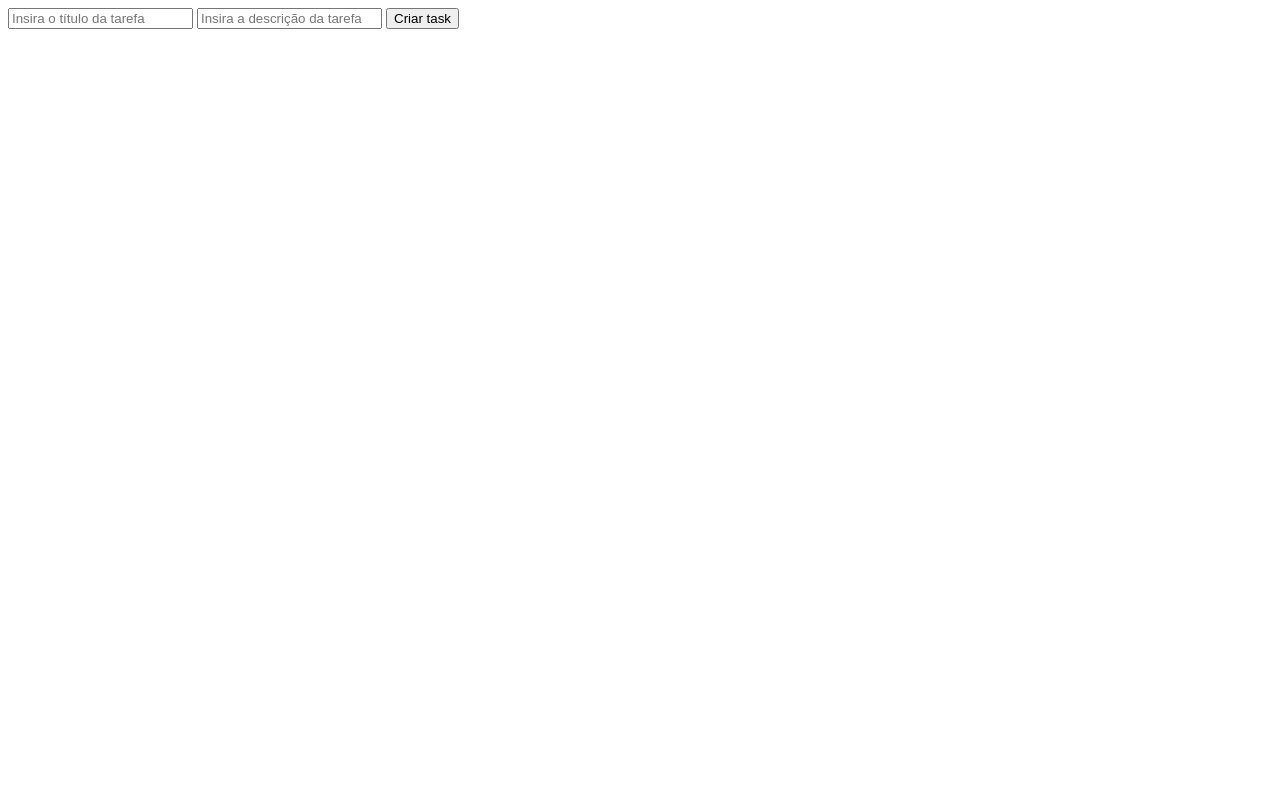
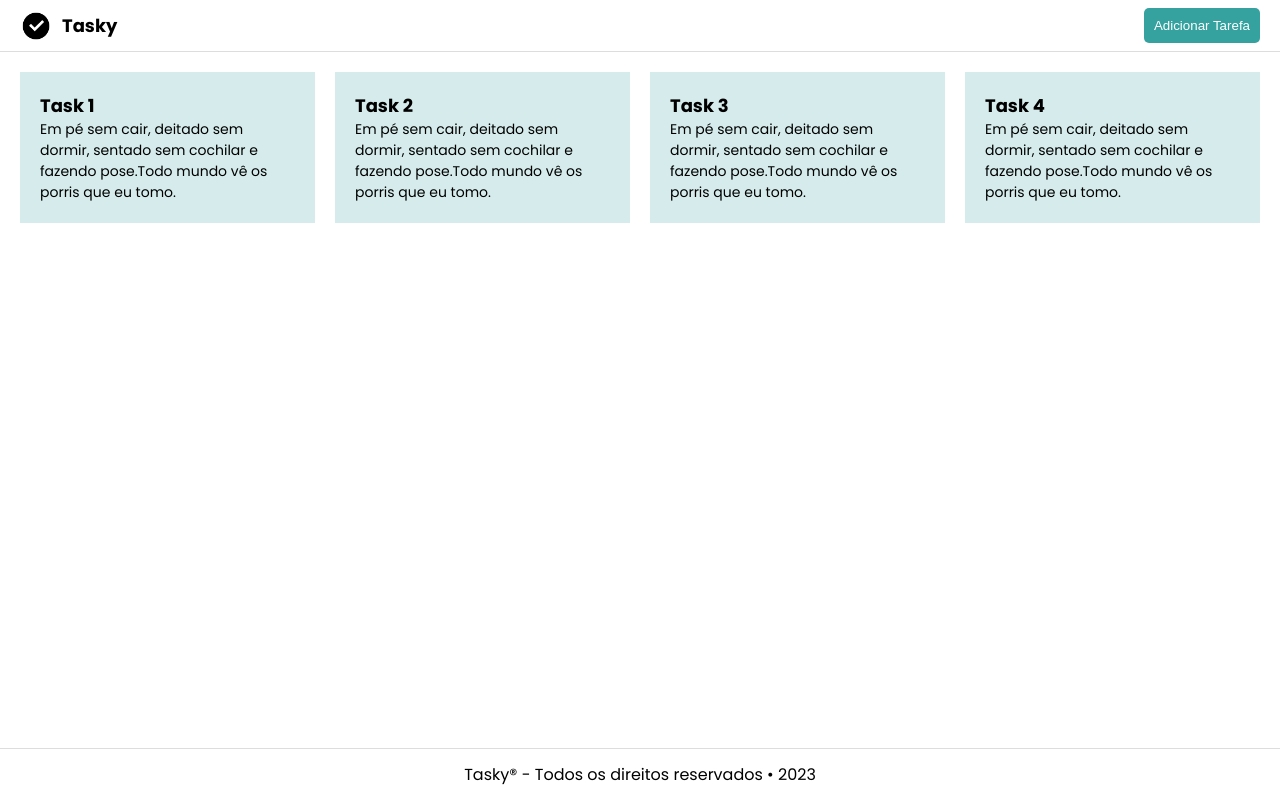
Before and after one commit to joaopedrouchoa/tasky, a plain HTML site: page index.html in a window 1280 px wide. Drawn offline with Linux system fonts and the light colour scheme.

Commit message:
feat: created header, content, footer and task list

```diff
--- a/index.html
+++ b/index.html
@@ -5,13 +5,23 @@
   <meta name="viewport" content="width=device-width, initial-scale=1.0">
   <title>Tasky - transformando tarefas em conquistas!</title>
   <link rel="stylesheet" href="./styles/global.css" type="text/css" />
-  <script src="./scripts/tasks.js"></script>
+  <link rel="stylesheet" href="./styles/task.css" type="text/css" />
 </head>
 <body>
-  <input id="title" type="text" name="title" placeholder="Insira o título da tarefa" />
-  <input id="description" type="text" name="description" placeholder="Insira a descrição da tarefa" />
-  <button onclick="createTask()">Criar task</button>
-  <!-- Lista de tarefas -->
-  <ul id="tasks"></ul>
+  <header>
+    <div class="logo">
+      <img src="./assets/images/static/logos/tasky.png" width="32" height="32" />
+      <span>Tasky</span>
+    </div>
+    <button class="new-task">Adicionar Tarefa</button>
+  </header>
+  <main>
+    <!-- Tarefas -->
+    <section id="tasks"></section>
+  </main>
+  <footer>
+    <p>Tasky® - Todos os direitos reservados • 2023</p>
+  </footer>
+  <script src="./scripts/tasks.js"></script>
 </body>
 </html>
--- a/scripts/tasks.js
+++ b/scripts/tasks.js
@@ -7,7 +7,42 @@
 
 const tasks = [];
 
-function createTask(e) {
+function loadTasks() {
+  const tasksMock = [
+    {
+      id: 1,
+      title: "Task 1",
+      description: "Em pé sem cair, deitado sem dormir, sentado sem cochilar e fazendo pose.Todo mundo vê os porris que eu tomo."
+    },
+    {
+      id: 2,
+      title: "Task 2",
+      description: "Em pé sem cair, deitado sem dormir, sentado sem cochilar e fazendo pose.Todo mundo vê os porris que eu tomo."
+    },
+    {
+      id: 3,
+      title: "Task 3",
+      description: "Em pé sem cair, deitado sem dormir, sentado sem cochilar e fazendo pose.Todo mundo vê os porris que eu tomo."
+    },
+    {
+      id: 4,
+      title: "Task 4",
+      description: "Em pé sem cair, deitado sem dormir, sentado sem cochilar e fazendo pose.Todo mundo vê os porris que eu tomo."
+    },
+  ];
+
+  for(const task of tasksMock) {
+    let taskDiv = document.createElement("div");
+    taskDiv.className = "task";
+    taskDiv.innerHTML = `<h2 class="task-title">${task.title}</h2><p class="task-description">${task.description}</p>`;
+
+    const tasksSection = document.getElementById("tasks");
+
+    tasksSection.appendChild(taskDiv);
+  };
+};
+
+function createTask() {
   const title = document.getElementById("title");
   const description = document.getElementById("description");
 
@@ -26,4 +61,8 @@ function createTask(e) {
   taskContainer.appendChild(li);
 };
 
-function removeTask() {};
+function removeTask() {
+
+};
+
+loadTasks();
--- a/styles/global.css
+++ b/styles/global.css
@@ -0,0 +1,75 @@
+@import url('https://fonts.googleapis.com/css2?family=Poppins:ital,wght@0,100;0,200;0,300;0,400;0,500;0,600;0,700;0,800;0,900;1,100;1,200;1,300;1,400;1,500;1,600;1,700;1,800;1,900&display=swap');
+
+* {
+  padding: 0;
+  margin: 0;
+  box-sizing: border-box;
+}
+
+body {
+  width: 100vw;
+  height: 100%;
+  min-height: 100vh;
+  font-family: 'Poppins', 'Helvetica Neue', Arial, Helvetica, sans-serif;
+}
+
+header {
+  width: 100%;
+  height: 52px;
+  padding: 0 20px;
+  display: flex;
+  align-items: center;
+  justify-content: space-between;
+  border-bottom: 1px solid #DDD;
+}
+
+button.new-task {
+  padding: 10px;
+  border: none;
+  border-radius: 5px;
+  background-color: #35A29F;
+  color: white;
+  cursor: pointer;
+  transition: ease;
+  transition-duration: 200ms;
+}
+
+button.new-task:hover {
+  background-color: #0B666A;
+}
+
+div.logo {
+  display: flex;
+  align-items: center;
+  justify-items: center;
+  gap: 10px;
+}
+
+div.logo > span {
+  font-size: 18px;
+  font-weight: bold;
+}
+
+main {
+  width: 100%;
+  max-width: 1280px;
+  height: calc(100vh - 104px);
+  padding: 20px;
+  margin: 0 auto;
+}
+
+section#tasks {
+  width: 100%;
+  display: grid;
+  grid-template-columns: repeat(4, 1fr);
+  gap: 20px;
+}
+
+footer {
+  width: 100%;
+  height: 52px;
+  display: flex;
+  align-items: center;
+  justify-content: center;
+  border-top: 1px solid #DDD;
+}
--- /dev/null
+++ b/styles/task.css
@@ -0,0 +1,12 @@
+div.task {
+  padding: 20px;
+  background-color: rgba(53, 162, 159, 0.2);
+}
+
+div.task > h2.task-title {
+  font-size: 18px;
+}
+
+div.task > p.task-description {
+  font-size: 14px;
+}
```
Also changed, not shown: assets/images/static/logos/tasky.png (added), 1 other file.
